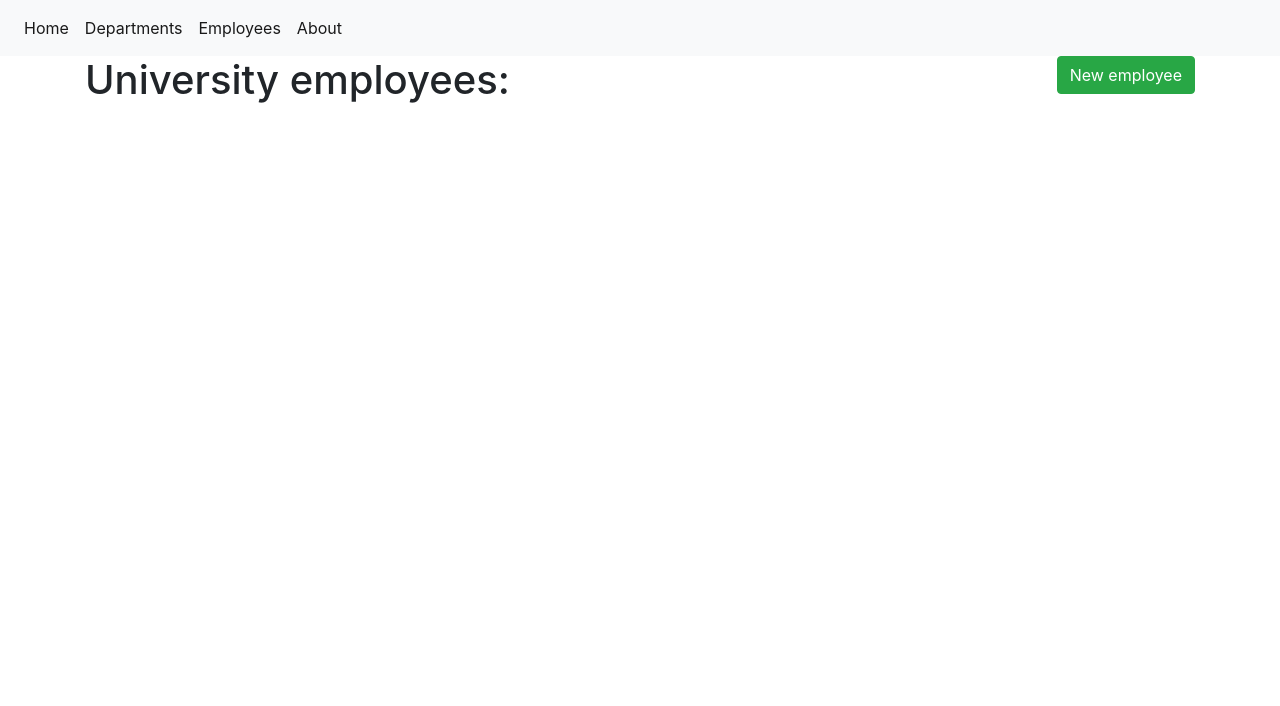
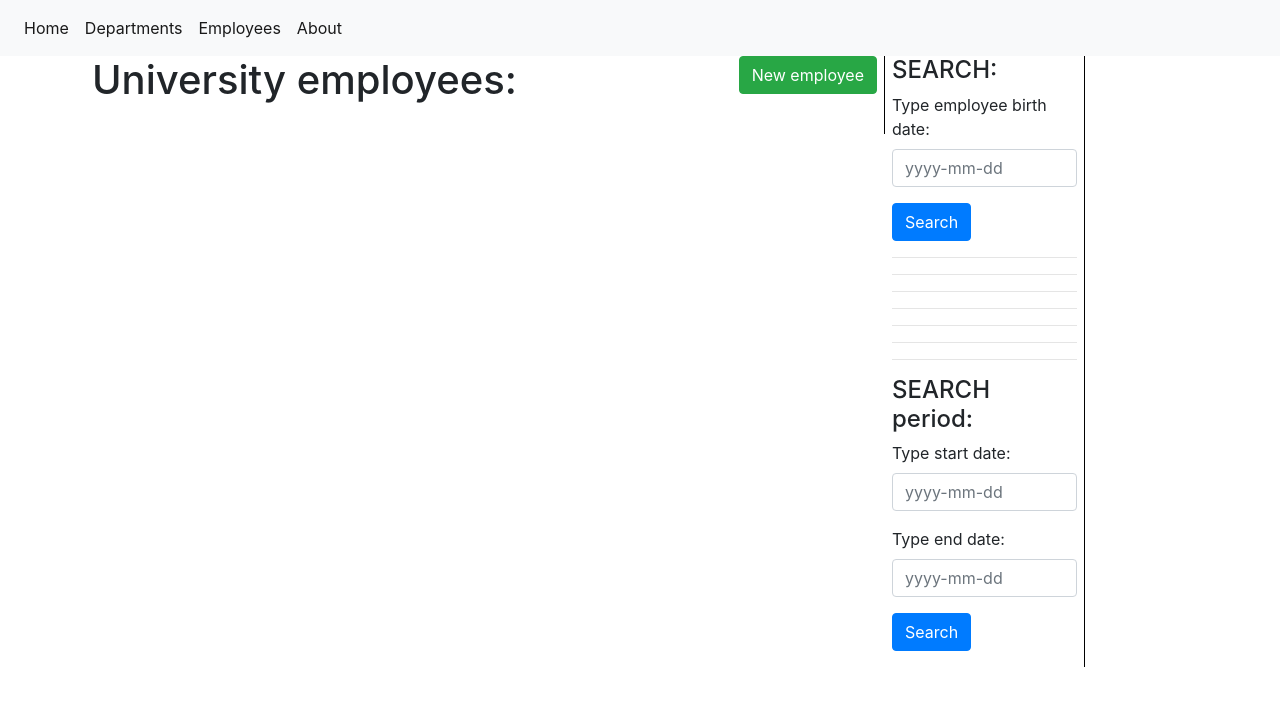
Before and after one commit to TetianaFirsova/my_department_REST, a Flask app: page /employee in a window 1280 px wide. Shown: the top 706 px of the page. Run offline with Flask 2, Linux system fonts and the light colour scheme; data that the repository does not hold is empty; parts of the project's set-up code (start-up, migrations or seed data) failed here and were passed over; some libraries are stand-ins or nearby versions.

Commit message:
add search by date and period

```diff
--- a/static/css/style.css
+++ b/static/css/style.css
@@ -3,7 +3,7 @@ h1 {
 }
 
 .container {
+  width: 1010px;
   margin: auto;
-  width: 350px;
   text-align: center;
 }
--- a/templates/employees.html
+++ b/templates/employees.html
@@ -5,8 +5,22 @@
    h1 {
     margin-bottom: 30px;
    }
+#col1{
+     width: 800px;
+     padding: 0 7px;
+     float: left;
+    }
+#col2{
+     width: 200px;
+     padding: 0 7px;
+     float: left;
+    }
+    #col1, #col2 {
+     border-right: 1px solid #000;
+    }
 </style>
 
+<div id="col1">
 <h1>{% block title %} University employees: {% endblock %}<button type="button"  class="btn btn-success float-right"
         data-toggle="modal" data-target="#mymodal">New employee</button></h1>
     {% for emp in employees %}
@@ -15,8 +29,43 @@
         </a>
 		<hr>
     {% endfor %}
+ </div>
+<! -- ------------------------------------------------ -->
+ <div id="col2">
+ <h4>SEARCH:</h4>
+ <form action="{{url_for('employee.search_by_date')}}" method="POST">
+    <div class="form-group">
+        <label for="search_date">Type employee birth date: </label>
+        <input type="text" name="search_date" placeholder="yyyy-mm-dd" class="form-control">
+        </input>
+    </div>
 
 
+    <div class="form-group">
+        <button class="btn btn-primary" type="submit">Search</button>
+    </div>
+</form>
+		<hr><hr><hr><hr><hr><hr><hr>
+<h4>SEARCH period:</h4>
+ <form action="{{url_for('employee.search_between_dates')}}" method="POST">
+    <div class="form-group">
+        <label for="start_search_date">Type start date: </label>
+        <input type="text" name="start_search_date" placeholder="yyyy-mm-dd" class="form-control">
+        </input>
+    </div>
+    <div class="form-group">
+        <label for="end_search_date">Type end date: </label>
+        <input type="text" name="end_search_date" placeholder="yyyy-mm-dd" class="form-control">
+        </input>
+    </div>
+
+
+    <div class="form-group">
+        <button class="btn btn-primary" type="submit">Search</button>
+    </div>
+</form>
+ </div>
+<! -- ------------------------------------------------ -->
 
 <!-- Create Employee-->
 <div id="mymodal" class="modal fade" role="dialog">
--- a/views/employee.py
+++ b/views/employee.py
@@ -18,7 +18,7 @@ def emp(emp_id):
     response = requests.get(service_url+'/'+str(emp_id))
     emp_data = response.json()
     if emp_data['status']=='failed':
-        abort(404)
+        return render_template('employee.html', {"message": "no matching employee"}) #abort(404)
 
     return render_template('employee.html', employee_data=emp_data['data'])
 
@@ -41,7 +41,32 @@ def emp_create():
 
     return redirect(url_for('employee.emp_index'))
 
-#-------------------------------------------------------
+
+@employee.route('/employee/search', methods=['GET','POST'])
+def search_by_date():
+    if request.method == 'POST':
+        b_date = request.form['search_date']
+
+        response = requests.get(service_url+'/search/'+str(b_date))
+        emp_data = response.json()
+        if emp_data['status']=='failed':
+            abort(404)
+
+    return render_template('search_result.html', employees_data=emp_data['data'])
+
+
+@employee.route('/employee/search_between', methods=['GET','POST'])
+def search_between_dates():
+    if request.method == 'POST':
+        start_b_date = request.form['start_search_date']
+        end_b_date = request.form['end_search_date']
+
+        response = requests.get(service_url+'/search_between/'+str(start_b_date)+','+str(end_b_date))
+        emp_data = response.json()
+        if emp_data['status']=='failed':
+            abort(404)
+
+    return render_template('search_result.html', employees_data=emp_data['data'])
 
 
 @employee.route('/employee/update/<int:emp_id>', methods=['GET', 'POST'])
```
Also changed, not shown: templates/search_result.html (added, +14 -0 lines).
